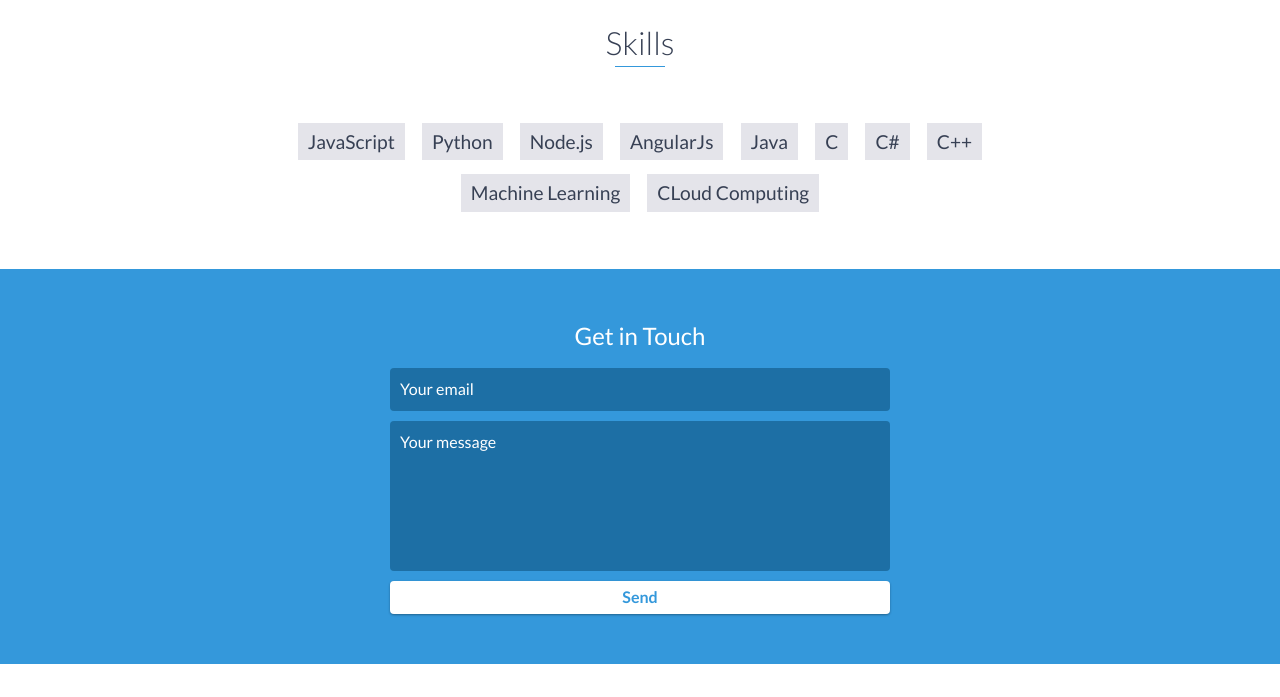
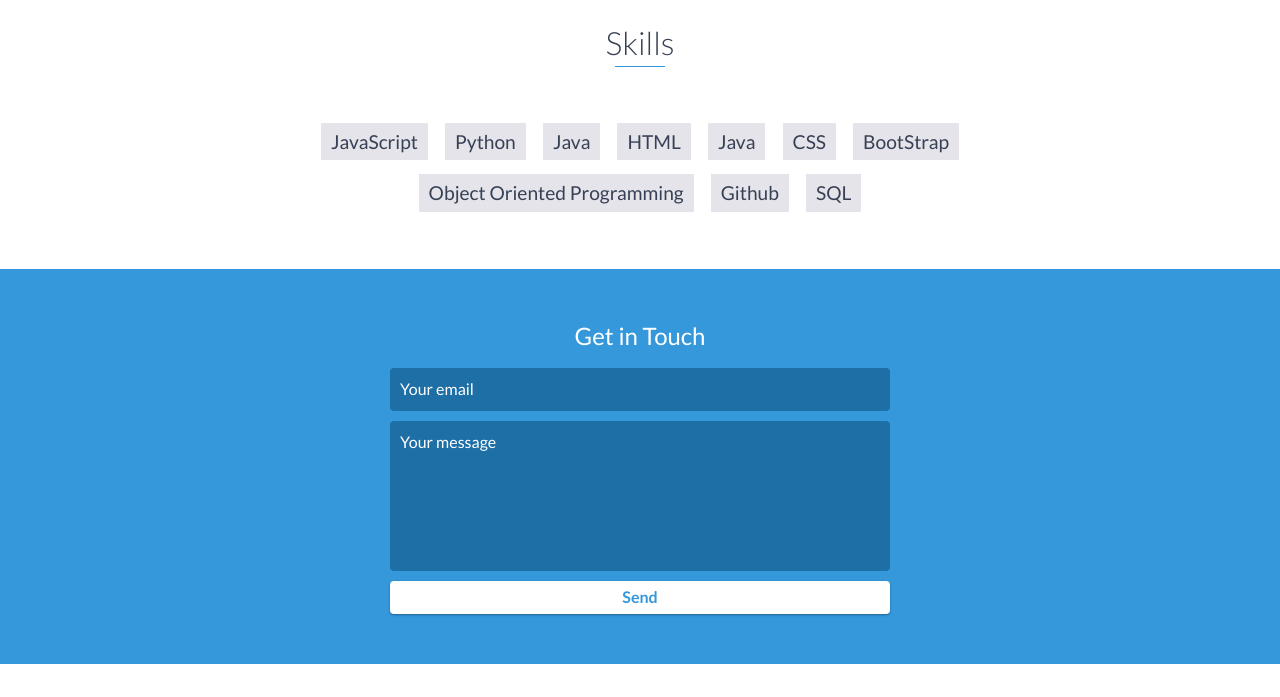
Before and after one commit to aaaaaaaaaac/POrtfolio.github.io, a website: page index.html in a window 1280 px wide. Shown: the part 3160-3857 px from the top of the page. Drawn offline with nearby package versions, Linux system fonts and the light colour scheme.

Commit message:
Update index.html

```diff
--- a/index.html
+++ b/index.html
@@ -182,14 +182,14 @@
         <ul>
             <li>JavaScript</li>
             <li>Python</li>
-            <li>Node.js</li>
-            <li>AngularJs</li>
             <li>Java</li>
-            <li>C</li>
-            <li>C#</li>
-            <li>C++</li>
-            <li>Machine Learning</li>
-            <li>CLoud Computing</li>
+            <li>HTML</li>
+            <li>Java</li>
+            <li>CSS</li>
+            <li>BootStrap</li>
+            <li>Object Oriented Programming</li>
+            <li>Github</li>
+            <li>SQL</li>
         </ul>
     </div>
     <!-- End #skills -->
```
